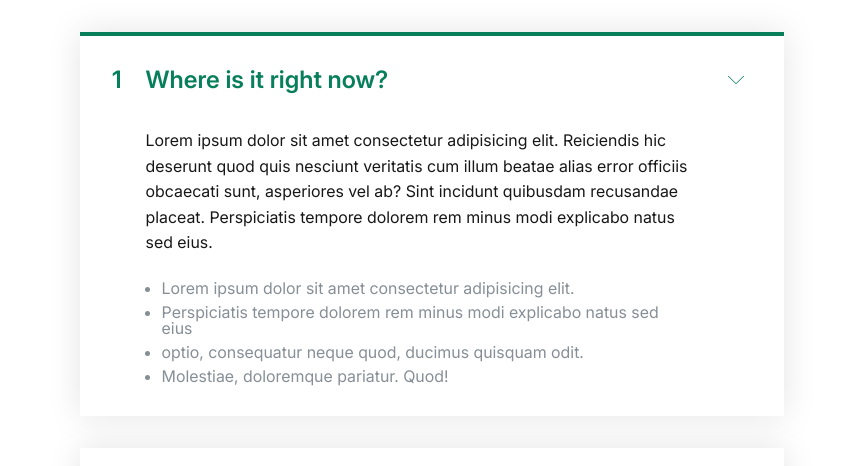
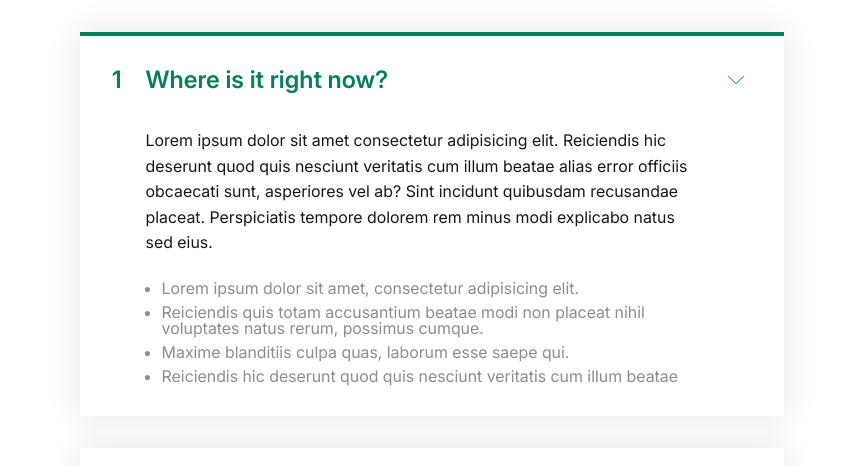
Before and after one commit to tBaronDar/components-lib, a Next.js app: page / in a window 1280 px wide. Both pictures are taken after a click on the button 944 px from the left and 80 px from the top of the page. Shown: the top 466 px of the page, without its empty margins (208-1071 px from the left). Built offline with nearby package versions, Linux system fonts and the light colour scheme.

Commit message:
started table comp, added dummy_data file, fixed accordion state

```diff
--- a/app/globals.css
+++ b/app/globals.css
@@ -14,6 +14,7 @@ body {
 	background: var(--background);
 	font-family: sans-serif;
 	line-height: 1;
+	padding-bottom: 1rem;
 }
 /* var(--font-inter), var(--font-geist-mono), var(--font-geist-sans), */
 
--- a/app/page.tsx
+++ b/app/page.tsx
@@ -1,54 +1,16 @@
 import Accordion from "@/components/accordion/accordion";
 import Carousel from "@/components/carousel/carousel";
+import Table from "@/components/table/table";
+
+//dummy data
+import { FAQ, carouselData } from "@/data/dummy_data";
 
 export default function ComponentsLib() {
-	// dummy data for the components
-	//accordion
-	const FAQ = [
-		"Where is it right now?",
-		"How can I renew my subscripsion?",
-		"Where is your company's location?",
-	];
-	const carouselData = [
-		{
-			imageUrl:
-				"https://images.unsplash.com/photo-1485217988980-11786ced9454?q=80&w=2070&auto=format&fit=crop&ixlib=rb-4.0.3&ixid=M3wxMjA3fDB8MHxwaG90by1wYWdlfHx8fGVufDB8fHx8fA%3D%3D",
-			authorName: "Jenny Parker",
-			authorJob: "Truck Driver at Scania.",
-			testimonial:
-				"Lorem ipsum dolor sit, amet consectetur adipisicing elit. Officia laborum delectus nostrum porro magnam nihil temporibus cum voluptates ad accusamus.",
-		},
-		{
-			imageUrl:
-				"https://images.unsplash.com/photo-1456406644174-8ddd4cd52a06?q=80&w=2048&auto=format&fit=crop&ixlib=rb-4.0.3&ixid=M3wxMjA3fDB8MHxwaG90by1wYWdlfHx8fGVufDB8fHx8fA%3D%3D",
-			authorName: "William B. Jordan",
-			authorJob: "Code destroyer at Rura.",
-			testimonial:
-				"Lorem ipsum dolor. Numquam, doloribus itaque velit ut consequatur excepturi quidem eveniet accusamus dolor aperiam sint qui, nostrum harum explicabo id error neque!",
-		},
-		{
-			imageUrl:
-				"https://images.unsplash.com/photo-1518222319626-82d31a0ba6b0?q=80&w=1902&auto=format&fit=crop&ixlib=rb-4.0.3&ixid=M3wxMjA3fDB8MHxwaG90by1wYWdlfHx8fGVufDB8fHx8fA%3D%3D",
-			authorName: "Chantal Amorie",
-			authorJob: "Baby-seal Clubber at The Arctic.",
-			testimonial:
-				"Lorem ipsum dolor sit amet consectetur adipisicing elit.Exercitationem iure, nihil eaque reiciendis fugit nisi modi illo fuga et possimus in quas. Dolorem dolores iste.",
-		},
-		{
-			imageUrl:
-				"https://images.unsplash.com/photo-1536246026435-0cbb2a92952a?q=80&w=2070&auto=format&fit=crop&ixlib=rb-4.0.3&ixid=M3wxMjA3fDB8MHxwaG90by1wYWdlfHx8fGVufDB8fHx8fA%3D%3D",
-			authorName: "Jaime Paliyo",
-			authorJob: "Dream tester at Carousel",
-			testimonial:
-				"Lorem ipsum dolor sit, amet consectetur adipisicing elit. Officia laborum delectus nostrum porro magnam nihil temporibus cum voluptates ad accusamus.",
-		},
-	];
 	return (
 		<main>
-			{FAQ.map((item) => (
-				<Accordion key={item} index={FAQ.indexOf(item) + 1} question={item} />
-			))}
+			<Accordion data={FAQ} />
 			<Carousel data={carouselData} />
+			{/* <Table /> */}
 		</main>
 	);
 }
--- a/components/accordion/accordion.tsx
+++ b/components/accordion/accordion.tsx
@@ -1,23 +1,49 @@
 "use client";
 
-import React, { useState } from "react";
+import React, { useEffect, useState } from "react";
 import styles from "@/components/accordion/accordion.module.css";
 
-export default function Accordion({ index, question }) {
-	const [showAnswer, setShowAnswer] = useState(false);
+export default function Accordion({ data }) {
+	const [answerVisibility, setAnswerVisibility] = useState<
+		undefined | string[]
+	>(undefined);
 
-	const clickHandler = () => {
-		setShowAnswer((prev) => !prev);
+	useEffect(() => {
+		const initialState = [];
+		//for each question create a "closed/undef" array element
+		data.forEach((element) => {
+			initialState.push(undefined);
+		});
+		setAnswerVisibility(initialState);
+	}, []);
+
+	const clickArrowHandler = (index: number) => {
+		// create a copy of the state
+		const updatedAnswerVisibility = [...answerVisibility];
+		if (updatedAnswerVisibility[index] === undefined) {
+			updatedAnswerVisibility[index] = "open";
+		} else {
+			updatedAnswerVisibility[index] = undefined;
+		}
+		setAnswerVisibility(updatedAnswerVisibility);
 	};
 
-	let hiddenClass: string;
-	showAnswer ? (hiddenClass = "open") : (hiddenClass = undefined);
 	return (
 		<article className={styles.accordion}>
-			<div className={`${styles.item} ${styles[`${hiddenClass}`]}`}>
-				<p className={styles.index}>{index}</p>
-				<p className={styles.question}>{question}</p>
-				<button className={styles.btn} onClick={clickHandler}>
+			{answerVisibility &&
+				data.map((item) => (
+					<div
+						key={item.question}
+						//the second class is unique to the item
+						className={`${styles.item}	${
+							styles[answerVisibility[data.indexOf(item)]]
+						}`}>
+						<p className={styles.index}>{data.indexOf(item) + 1}</p>
+						<p className={styles.question}>{item.question}</p>
+						<button
+							className={styles.btn}
+							// get me index of button clicked
+							onClick={clickArrowHandler.bind(null, data.indexOf(item))}>
 							<svg
 								xmlns="http://www.w3.org/2000/svg"
 								fill="none"
@@ -32,27 +58,18 @@ export default function Accordion({ index, question }) {
 							</svg>
 						</button>
 
-				{showAnswer && (
+						{answerVisibility[data.indexOf(item)] && (
 							<div className={styles["hidden-box"]}>
-						<p>
-							Lorem ipsum dolor sit amet consectetur adipisicing elit.
-							Reiciendis hic deserunt quod quis nesciunt veritatis cum illum
-							beatae alias error officiis obcaecati sunt, asperiores vel ab?
-							Sint incidunt quibusdam recusandae placeat. Perspiciatis tempore
-							dolorem rem minus modi explicabo natus sed eius.
-						</p>
+								<p>{item.answer}</p>
 								<ul>
-							<li>Lorem ipsum dolor sit amet consectetur adipisicing elit.</li>
-							<li>
-								Perspiciatis tempore dolorem rem minus modi explicabo natus sed
-								eius
-							</li>
-							<li>optio, consequatur neque quod, ducimus quisquam odit.</li>
-							<li>Molestiae, doloremque pariatur. Quod!</li>
+									{item.bulletPoints.map((point: string) => (
+										<li key={point}>{point}</li>
+									))}
 								</ul>
 							</div>
 						)}
 					</div>
+				))}
 		</article>
 	);
 }
--- /dev/null
+++ b/components/table/table.tsx
@@ -0,0 +1,34 @@
+"use client";
+
+import React from "react";
+
+export default function Table() {
+	return (
+		<table>
+			<tr>
+				<td>Player</td>
+				<td>Defence</td>
+				<td>Attack</td>
+				<td>Speed</td>
+				<td>Acceleration</td>
+				<td>Passing</td>
+			</tr>
+			<tr>
+				<td>Minanda</td>
+				<td>Mediocre</td>
+				<td>Excellent</td>
+				<td>Good</td>
+				<td>Good</td>
+				<td>Decent</td>
+			</tr>
+			<tr>
+				<td>Castollo</td>
+				<td>Poor</td>
+				<td>Good</td>
+				<td>Excellent</td>
+				<td>Decent</td>
+				<td>Good</td>
+			</tr>
+		</table>
+	);
+}
--- /dev/null
+++ b/data/dummy_data.ts
@@ -0,0 +1,72 @@
+// dummy data for the components
+//accordion
+export const FAQ = [
+	{
+		question: "Where is it right now?",
+		answer:
+			"Lorem ipsum dolor sit amet consectetur adipisicing elit. Reiciendis hic deserunt quod quis nesciunt veritatis cum illum beatae alias error officiis obcaecati sunt, asperiores vel ab? Sint incidunt quibusdam recusandae placeat. Perspiciatis tempore dolorem rem minus modi explicabo natus sed eius.",
+		bulletPoints: [
+			"Lorem ipsum dolor sit amet, consectetur adipisicing elit.",
+			"Reiciendis quis totam accusantium beatae modi non placeat nihil voluptates natus rerum, possimus cumque.",
+			"Maxime blanditiis culpa quas, laborum esse saepe qui.",
+			"Reiciendis hic deserunt quod quis nesciunt veritatis cum illum beatae",
+		],
+	},
+	{
+		question: "How can I renew my subscripsion?",
+		answer:
+			"Lorem ipsum dolor sit amet consectetur adipisicing elit. Asperiores vel ab? Sint incidunt quibusdam recusandae placeat. Perspiciatis tempore dolorem rem minus modi explicabo natus sed eius. Reiciendis hic deserunt quod quis nesciunt veritatis cum illum	",
+		bulletPoints: [
+			"Lorem ipsum dolor sit amet, consectetur adipisicing elit.",
+			"Modi non placeat nihil voluptates natus rerum, possimus cumque.",
+			"Asperiores vel ab? Sint incidunt quibusdam recusandae placeat.",
+			"Perspiciatis tempore dolorem rem minus modi explicabo natus sed eius.",
+		],
+	},
+	{
+		question: "Where is your company's location?",
+		answer:
+			"Lorem ipsum dolor sit, amet consectetur adipisicing elit. Quod nobis veritatis dignissimos. Excepturi est animi porro similique, esse sunt atque aliquam rem.",
+		bulletPoints: [
+			"Pariatur nostrum, omnis possimus necessitatibus nam officiis nesciunt.",
+			"Modi non placeat nihil voluptates natus rerum, possimus cumque.",
+			"Asperiores vel ab? Sint incidunt quibusdam recusandae placeat.",
+			"Perspiciatis tempore dolorem rem minus modi explicabo natus sed eius.",
+		],
+	},
+];
+//carousel
+export const carouselData = [
+	{
+		imageUrl:
+			"https://images.unsplash.com/photo-1485217988980-11786ced9454?q=80&w=2070&auto=format&fit=crop&ixlib=rb-4.0.3&ixid=M3wxMjA3fDB8MHxwaG90by1wYWdlfHx8fGVufDB8fHx8fA%3D%3D",
+		authorName: "Jenny Parker",
+		authorJob: "Truck Driver at Scania.",
+		testimonial:
+			"Lorem ipsum dolor sit, amet consectetur adipisicing elit. Officia laborum delectus nostrum porro magnam nihil temporibus cum voluptates ad accusamus.",
+	},
+	{
+		imageUrl:
+			"https://images.unsplash.com/photo-1456406644174-8ddd4cd52a06?q=80&w=2048&auto=format&fit=crop&ixlib=rb-4.0.3&ixid=M3wxMjA3fDB8MHxwaG90by1wYWdlfHx8fGVufDB8fHx8fA%3D%3D",
+		authorName: "William B. Jordan",
+		authorJob: "Code destroyer at Rura.",
+		testimonial:
+			"Lorem ipsum dolor. Numquam, doloribus itaque velit ut consequatur excepturi quidem eveniet accusamus dolor aperiam sint qui, nostrum harum explicabo id error neque!",
+	},
+	{
+		imageUrl:
+			"https://images.unsplash.com/photo-1518222319626-82d31a0ba6b0?q=80&w=1902&auto=format&fit=crop&ixlib=rb-4.0.3&ixid=M3wxMjA3fDB8MHxwaG90by1wYWdlfHx8fGVufDB8fHx8fA%3D%3D",
+		authorName: "Chantal Amorie",
+		authorJob: "Baby-seal Clubber at The Arctic.",
+		testimonial:
+			"Lorem ipsum dolor sit amet consectetur adipisicing elit.Exercitationem iure, nihil eaque reiciendis fugit nisi modi illo fuga et possimus in quas. Dolorem dolores iste.",
+	},
+	{
+		imageUrl:
+			"https://images.unsplash.com/photo-1536246026435-0cbb2a92952a?q=80&w=2070&auto=format&fit=crop&ixlib=rb-4.0.3&ixid=M3wxMjA3fDB8MHxwaG90by1wYWdlfHx8fGVufDB8fHx8fA%3D%3D",
+		authorName: "Jaime Paliyo",
+		authorJob: "Dream tester at Carousel",
+		testimonial:
+			"Lorem ipsum dolor sit, amet consectetur adipisicing elit. Officia laborum delectus nostrum porro magnam nihil temporibus cum voluptates ad accusamus.",
+	},
+];
```
Also changed, not shown: 1 other file (tests, documents, lock files or other folders). Lines whose indentation alone changed are shown as unchanged.
